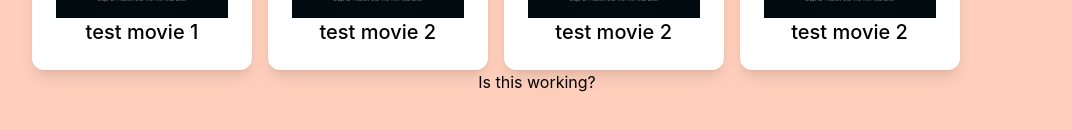
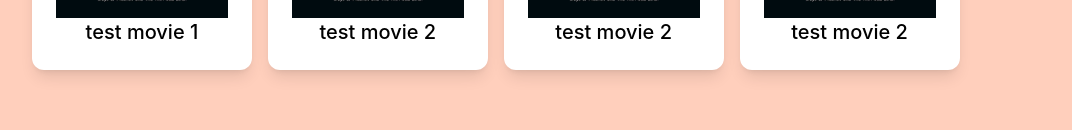
Before and after one commit to twotoque/Hack-the-Six-2024, a React (Create React App) app: page / in a window 1280 px wide. Shown: the part 554-684 px from the top of the page, without its empty margins (103-1175 px from the left). Built offline with nearby package versions, Linux system fonts and the light colour scheme.

Commit message:
qucik test

```diff
--- a/src/App.js
+++ b/src/App.js
@@ -48,7 +48,6 @@ function App() {
             </div>
           ))}
         </div>
-      <p>Is this working?</p>
     </div>
   );
 }
```
